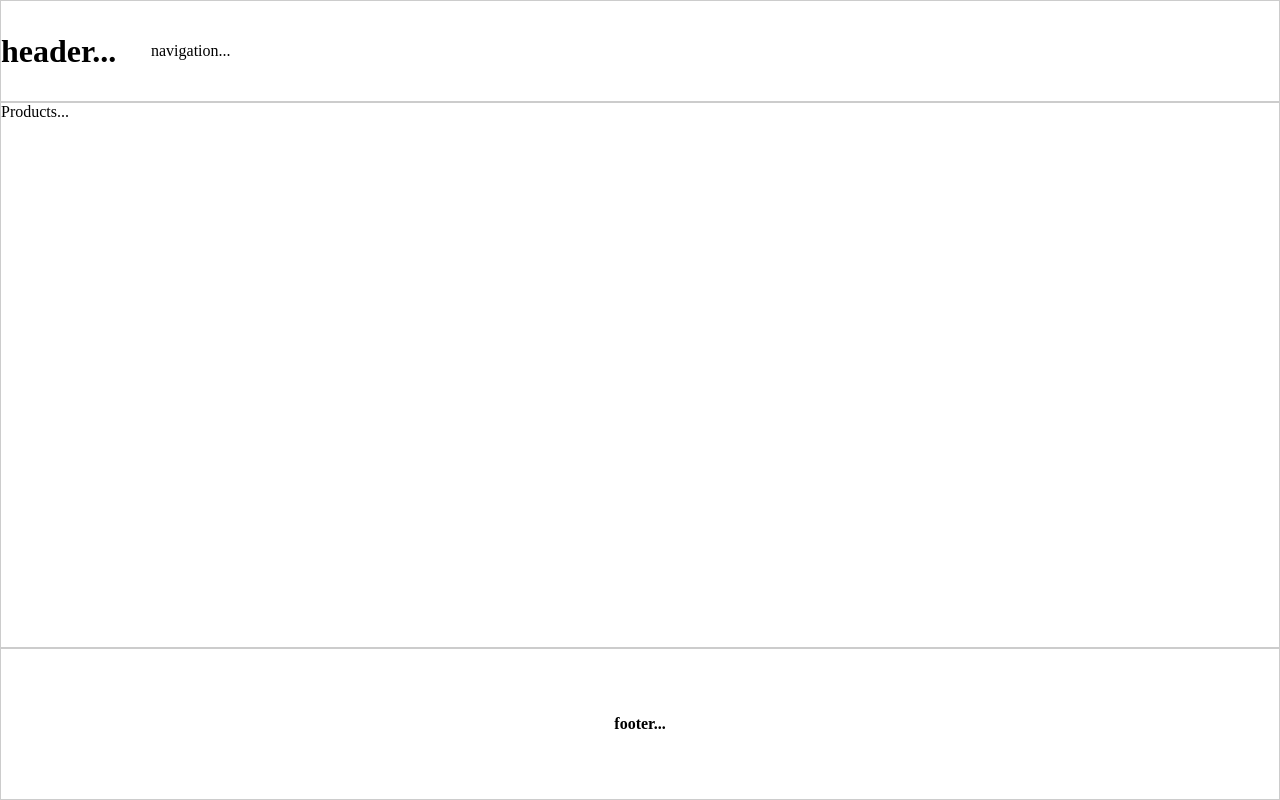
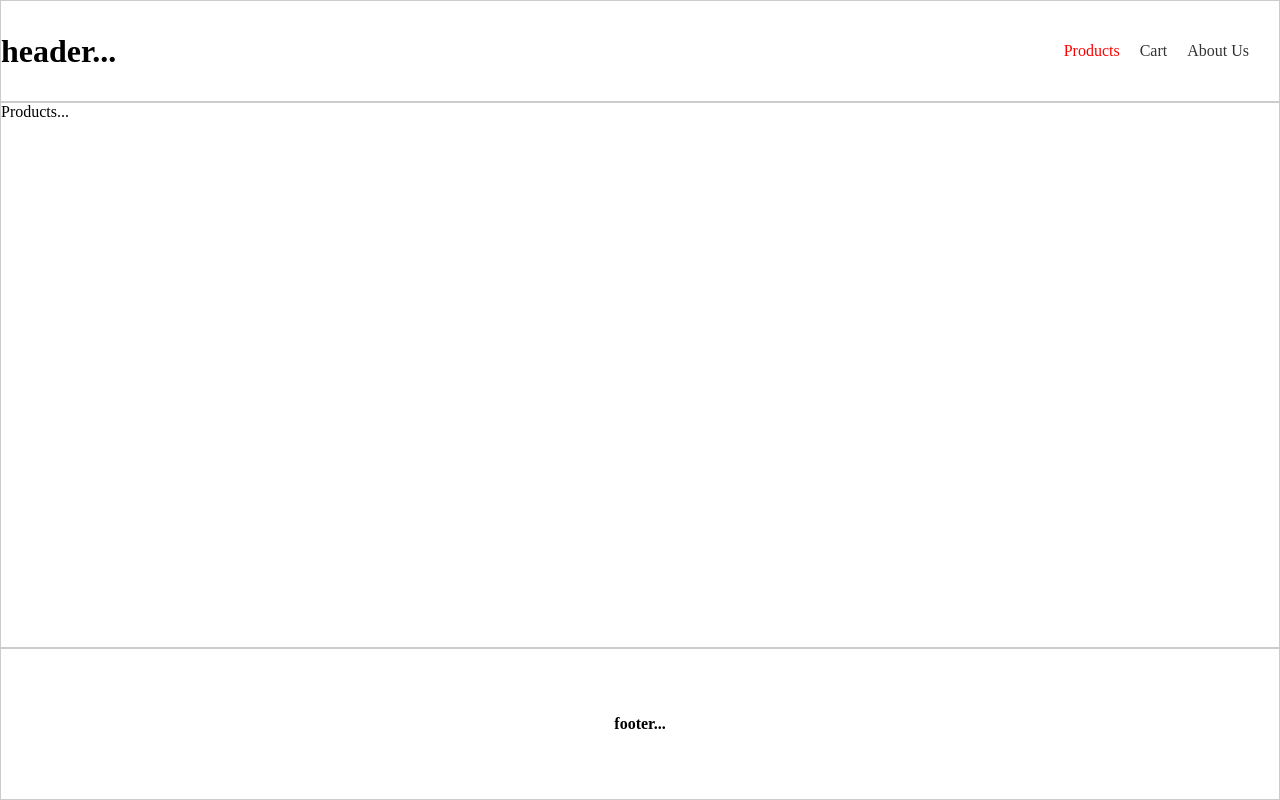
Before and after one commit to robert-laws/learning-july-2020-store-app-with-context, a React (Create React App) app: page / in a window 1280 px wide. Built offline with nearby package versions, Linux system fonts and the light colour scheme.

Commit message:
add basic navigation

```diff
--- a/src/App.js
+++ b/src/App.js
@@ -12,17 +12,17 @@ import './App.scss';
 function App() {
   return (
     <div className='App'>
-      <Header />
-      <main>
-        <Router>
+      <Router>
+        <Header />
+        <main>
           <Switch>
             <Route exact path='/' component={Products} />
             <Route exact path='/cart' component={Cart} />
             <Route exact path='/about' component={About} />
           </Switch>
-        </Router>
-      </main>
-      <Footer />
+        </main>
+        <Footer />
+      </Router>
     </div>
   );
 }
--- a/src/components/Navigation.js
+++ b/src/components/Navigation.js
@@ -1,7 +1,20 @@
 import React from 'react';
+import { NavLink } from 'react-router-dom';
 
 const Navigation = () => {
-  return <nav>navigation...</nav>;
+  return (
+    <nav>
+      <NavLink exact to='/'>
+        Products
+      </NavLink>
+      <NavLink exact to='/cart'>
+        Cart
+      </NavLink>
+      <NavLink exact to='/about'>
+        About Us
+      </NavLink>
+    </nav>
+  );
 };
 
 export default Navigation;
--- a/src/sass/_base.scss
+++ b/src/sass/_base.scss
@@ -21,7 +21,25 @@
     }
 
     nav {
+      margin: 0 20px;
       flex: 1 1 auto;
+
+      display: flex;
+      justify-content: flex-end;
+
+      a {
+        margin: 0 10px;
+        text-decoration: none;
+        color: #333;
+
+        &.active {
+          color: red;
+        }
+
+        &:hover {
+          color: blue;
+        }
+      }
     }
   }
 
```
